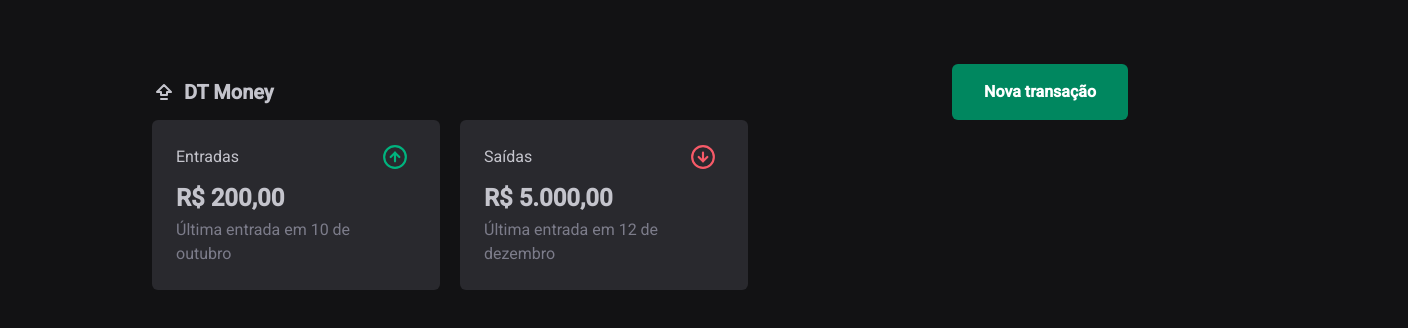
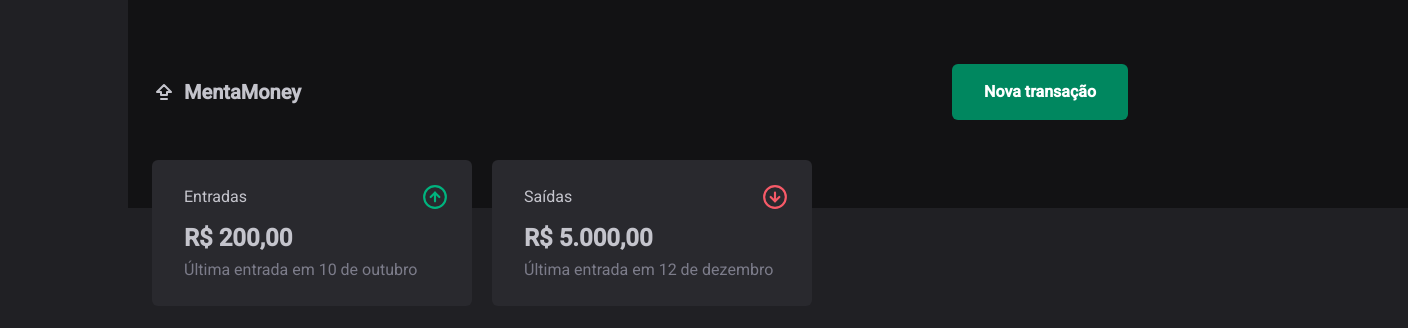
Before and after one commit to MatheusCPimentel/menta-money-test, a Next.js app: page / in a window 1280 px wide. Shown: the top 328 px of the page, 1408 px wide, since content can reach past the window. Built offline with nearby package versions, Linux system fonts and the light colour scheme.

Commit message:
Created absolute background near to the header

```diff
--- a/src/app/layout.tsx
+++ b/src/app/layout.tsx
@@ -19,17 +19,19 @@ export const metadata = {
 export default function RootLayout({ children }: { children: ReactNode }) {
   return (
     <html lang="en" className={roboto.className}>
-      <body className="m-auto max-w-screen-lg bg-gray-1 px-6 py-16 text-gray-6">
-        <header className="flex items-center justify-between">
-          <div className="flex items-center gap-2">
+      <body className="m-auto max-w-screen-lg bg-gray-2 px-6 py-16 text-gray-6">
+        <header className="relative z-10 flex items-center justify-between pb-10">
+          <div className="flex items-center gap-2 ">
             <ArrowBigUpDash size={24} />
-            <span className="text-xl font-bold">DT Money</span>
+            <span className="text-xl font-bold">MentaMoney</span>
           </div>
 
           <Button>Nova transação</Button>
         </header>
 
-        <div className={'flex items-center gap-5'}>
+        <div className="absolute top-0 -mx-6 h-52 w-full bg-gray-1" />
+
+        <div className={'relative inline-flex items-center gap-5'}>
           <DashboardCard
             amount={200}
             transactionType={'income'}
--- a/src/components/DashboardCard.tsx
+++ b/src/components/DashboardCard.tsx
@@ -28,7 +28,7 @@ export const DashboardCard: FC<DashboardCardProps> = (props) => {
   )
 
   return (
-    <div className="w-72 rounded-md bg-gray-3 p-6 pr-8">
+    <div className="w-80 rounded-md bg-gray-3 p-6 pl-8">
       <div className="flex items-center justify-between pb-3">
         {transactionType === 'income' ? (
           <>
@@ -45,7 +45,7 @@ export const DashboardCard: FC<DashboardCardProps> = (props) => {
 
       <h1>{formattedCurrency}</h1>
 
-      <span className="block pt-1 text-gray-5">
+      <span className="mt-1 block text-gray-5">
         Última entrada em {formattedLastTransactionDate}
       </span>
     </div>
```
